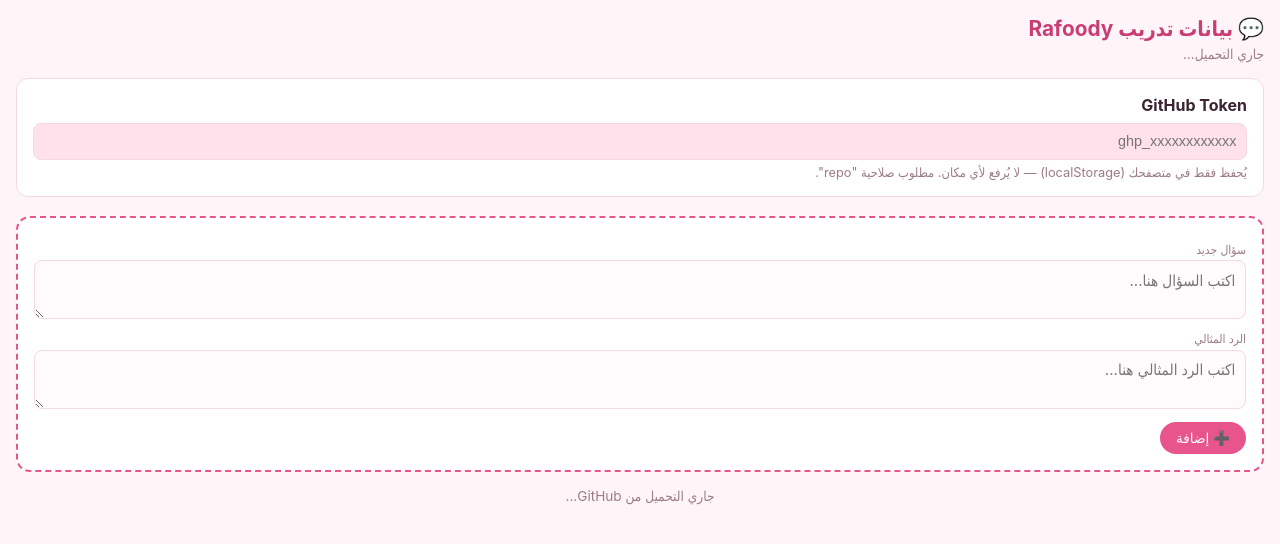
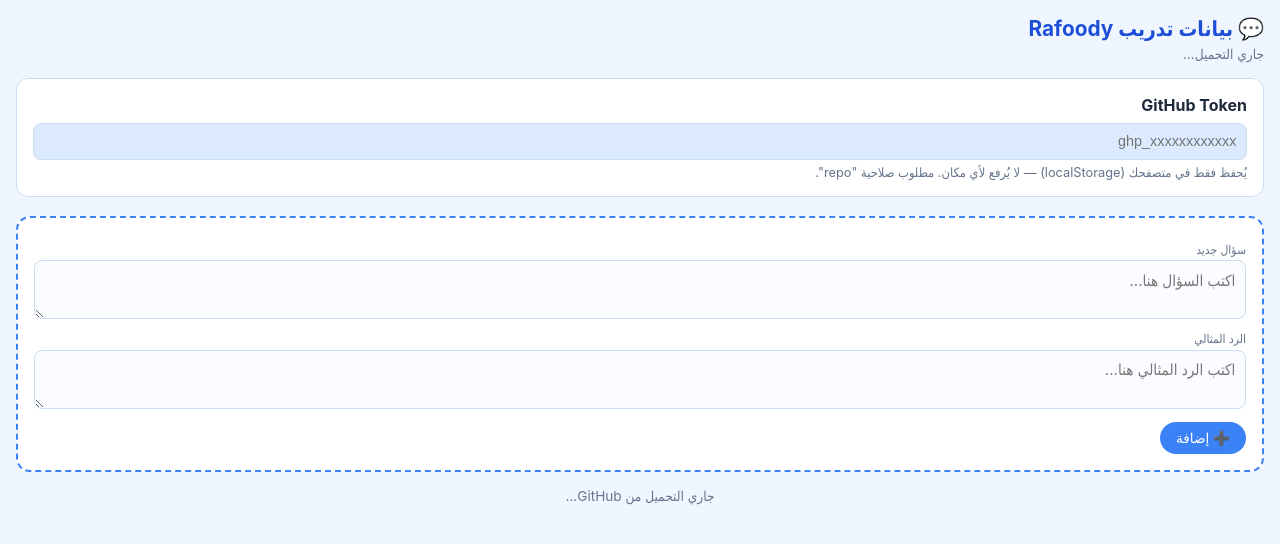
Before and after one commit to mohadsalimweb/rafoody-training-data, a plain HTML site: page index.html in a window 1280 px wide. Drawn offline with Linux system fonts and the light colour scheme; no server answers.

Commit message:
Switch review page theme from pink to blue

```diff
--- a/index.html
+++ b/index.html
@@ -6,13 +6,13 @@
 <title>Rafoody — بيانات التدريب</title>
 <style>
   :root {
-    --bg: #fff5f8;
-    --pink: #e8548c;
-    --pink-dark: #c93d72;
-    --pink-light: #ffe1ec;
-    --text: #3a2530;
-    --muted: #9c7b88;
-    --border: #f3d9e4;
+    --bg: #f0f6ff;
+    --accent: #3b82f6;
+    --accent-dark: #1d4ed8;
+    --accent-light: #dbeafe;
+    --text: #1e293b;
+    --muted: #64748b;
+    --border: #cbdcf5;
   }
   * { box-sizing: border-box; }
   body {
@@ -23,7 +23,7 @@
     padding: 1rem;
   }
   h1 {
-    color: var(--pink-dark);
+    color: var(--accent-dark);
     font-size: 1.3rem;
     margin: 0 0 0.3rem;
   }
@@ -44,7 +44,7 @@
     padding: 0.6rem;
     border-radius: 8px;
     border: 1px solid var(--border);
-    background: var(--pink-light);
+    background: var(--accent-light);
     font-size: 0.9rem;
     margin-top: 0.5rem;
   }
@@ -75,7 +75,7 @@
     font-family: inherit;
     resize: vertical;
     min-height: 3rem;
-    background: #fffafc;
+    background: #fafcff;
   }
   .cardActions {
     display: flex;
@@ -89,12 +89,12 @@
     font-size: 0.85rem;
     cursor: pointer;
   }
-  .saveBtn { background: var(--pink); color: white; }
-  .saveBtn:hover { background: var(--pink-dark); }
+  .saveBtn { background: var(--accent); color: white; }
+  .saveBtn:hover { background: var(--accent-dark); }
   .deleteBtn { background: none; border: 1px solid var(--border); color: #c0304f; }
   .deleteBtn:hover { background: #ffe6ea; }
   #addCard {
-    border: 2px dashed var(--pink);
+    border: 2px dashed var(--accent);
   }
   #status {
     text-align: center;
```
